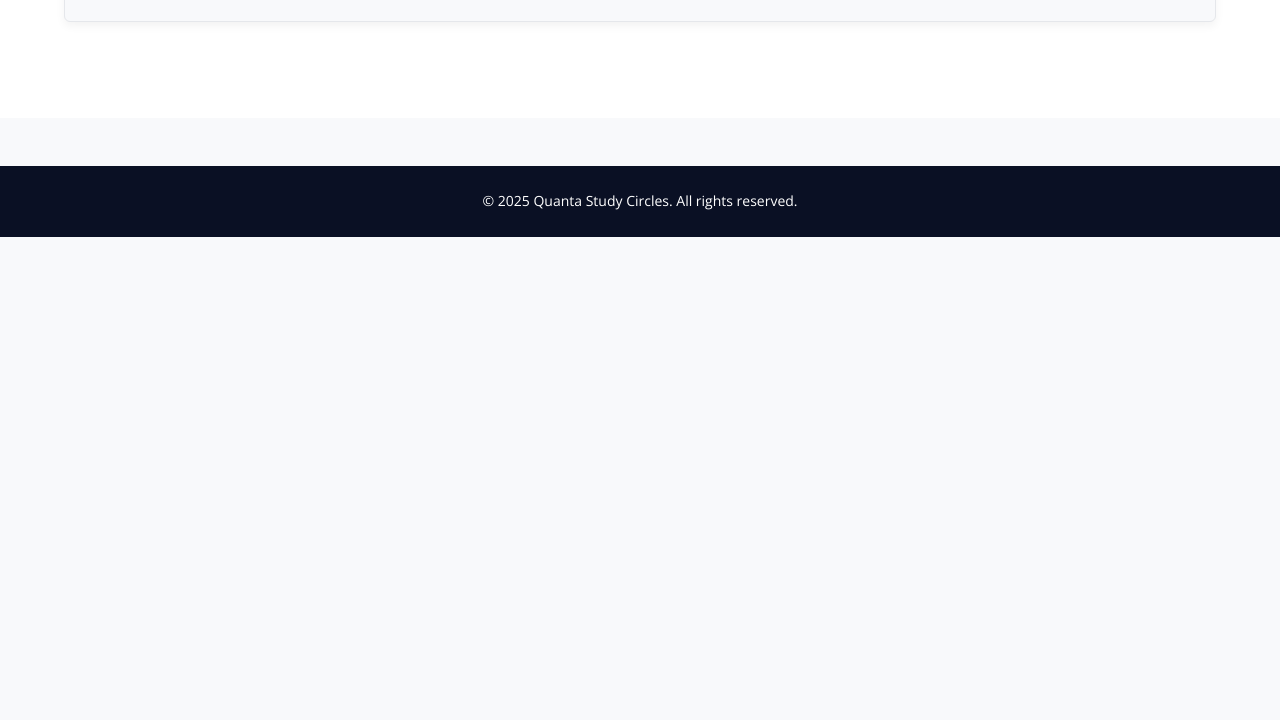
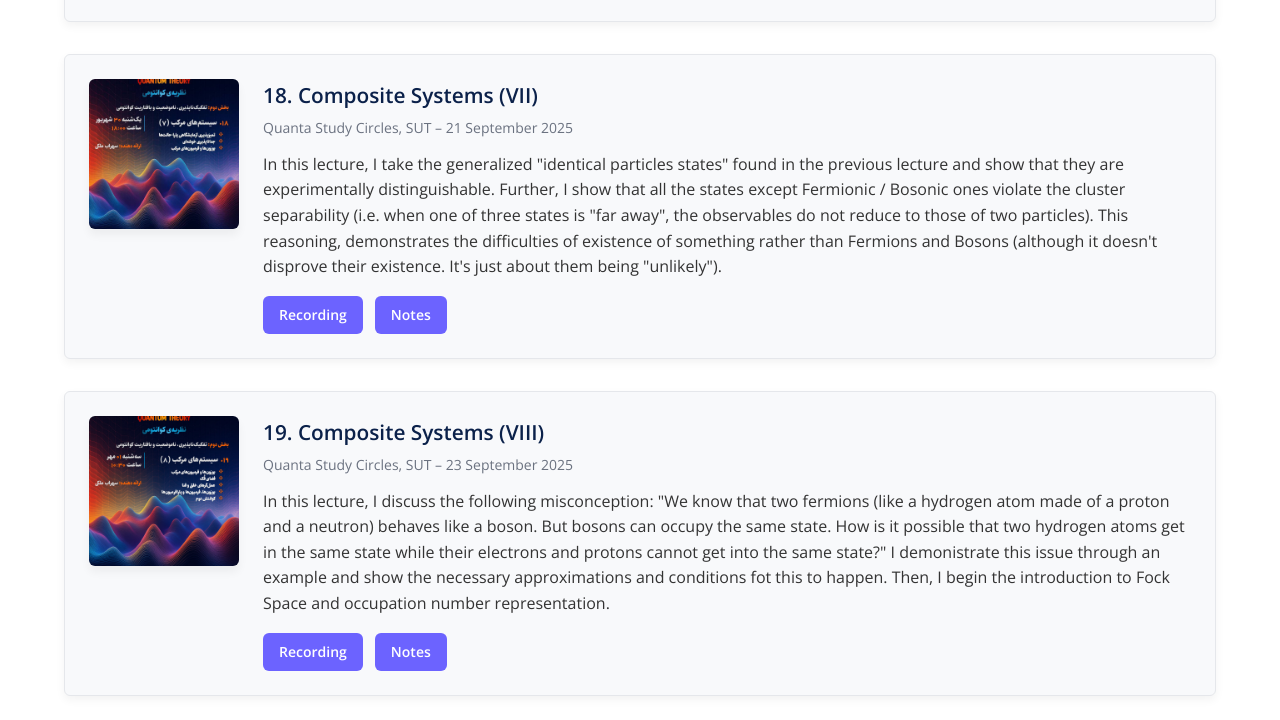
Before and after one commit to SohrabMaleki/Quanta, a plain HTML site: page circles/Phys&Math/quantum-theory.html in a window 1280 px wide. Shown: the part 6540-7260 px from the top of the page. Before the commit the page ends 6777 px from the top, so only its background shows below. Drawn offline with nearby package versions, Linux system fonts and the light colour scheme.

Commit message:
qt update

```diff
--- a/circles/Phys&Math/quantum-theory.html
+++ b/circles/Phys&Math/quantum-theory.html
@@ -321,6 +321,37 @@
                         </div>
                     </div>
                 </div>
+                <!-- Session 18 -->
+                <div class="session-card">
+                    <div class="session-image">
+                        <img src="../../images/qt18-poster.jpg" alt="Kinetic Theory Session 18 poster">
+                    </div>
+                    <div class="session-details">
+                        <h3>18. Composite Systems (VII)</h3>
+                        <span class="session-date">Quanta Study Circles, SUT – 21&nbsp;September&nbsp;2025</span>
+                        <p>In this lecture, I take the generalized "identical particles states" found in the previous lecture and show that they are experimentally distinguishable. Further, I show that all the states except Fermionic / Bosonic ones violate the cluster separability (i.e. when one of three states is "far away", the observables do not reduce to those of two particles). This reasoning, demonstrates the difficulties of existence of something rather than Fermions and Bosons (although it doesn't disprove their existence. It's just about them being "unlikely").</p>
+                        <div class="session-links">
+                            <a href="" class="btn btn-secondary" onclick="openVideo('fH9z2kyqGEU'); return false;">Recording</a>
+                            <a href="../../files/qt18.pdf" class="btn btn-secondary">Notes</a>
+                        </div>
+                    </div>
+                </div>
+
+                <!-- Session 19 -->
+                <div class="session-card">
+                    <div class="session-image">
+                        <img src="../../images/qt19-poster.jpg" alt="Kinetic Theory Session 19 poster">
+                    </div>
+                    <div class="session-details">
+                        <h3>19. Composite Systems (VIII)</h3>
+                        <span class="session-date">Quanta Study Circles, SUT – 23&nbsp;September&nbsp;2025</span>
+                        <p>In this lecture, I discuss the following misconception: "We know that two fermions (like a hydrogen atom made of a proton and a neutron) behaves like a boson. But bosons can occupy the same state. How is it possible that two hydrogen atoms get in the same state while their electrons and protons cannot get into the same state?" I demonistrate this issue through an example and show the necessary approximations and conditions fot this to happen. Then, I begin the introduction to Fock Space and occupation number representation.</p>
+                        <div class="session-links">
+                            <a href="" class="btn btn-secondary" onclick="openVideo('fH9z2kyqGEU'); return false;">Recording</a>
+                            <a href="../../files/qt19.pdf" class="btn btn-secondary">Notes</a>
+                        </div>
+                    </div>
+                </div>
                 <!-- Additional sessions can be added here following the same structure -->
             </div>
         </section>
```
Also changed, not shown: images/qt18-poster.jpg (added), images/qt19-poster.jpg (added), images/qt20-poster.jpg (added), 2 other files.
